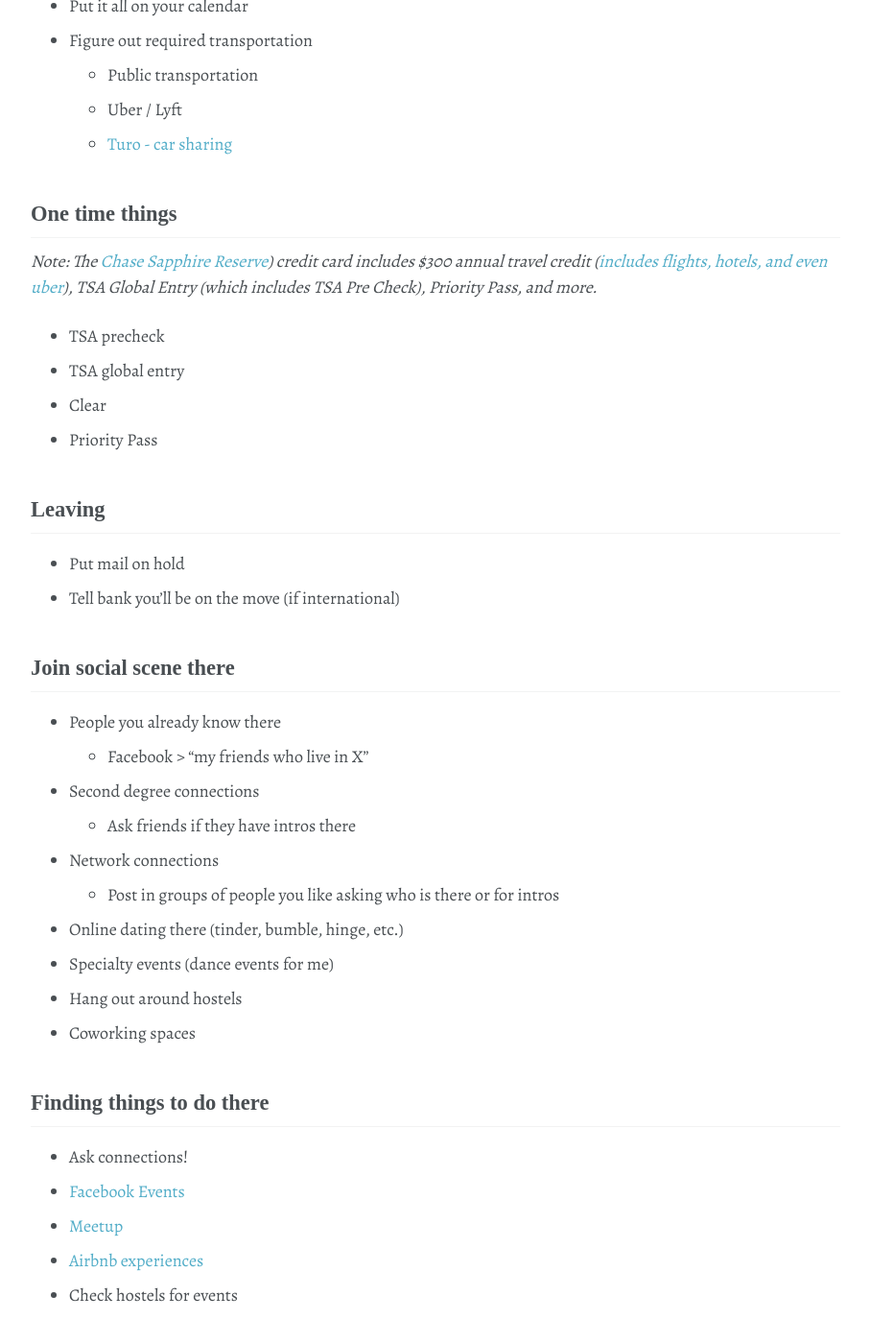
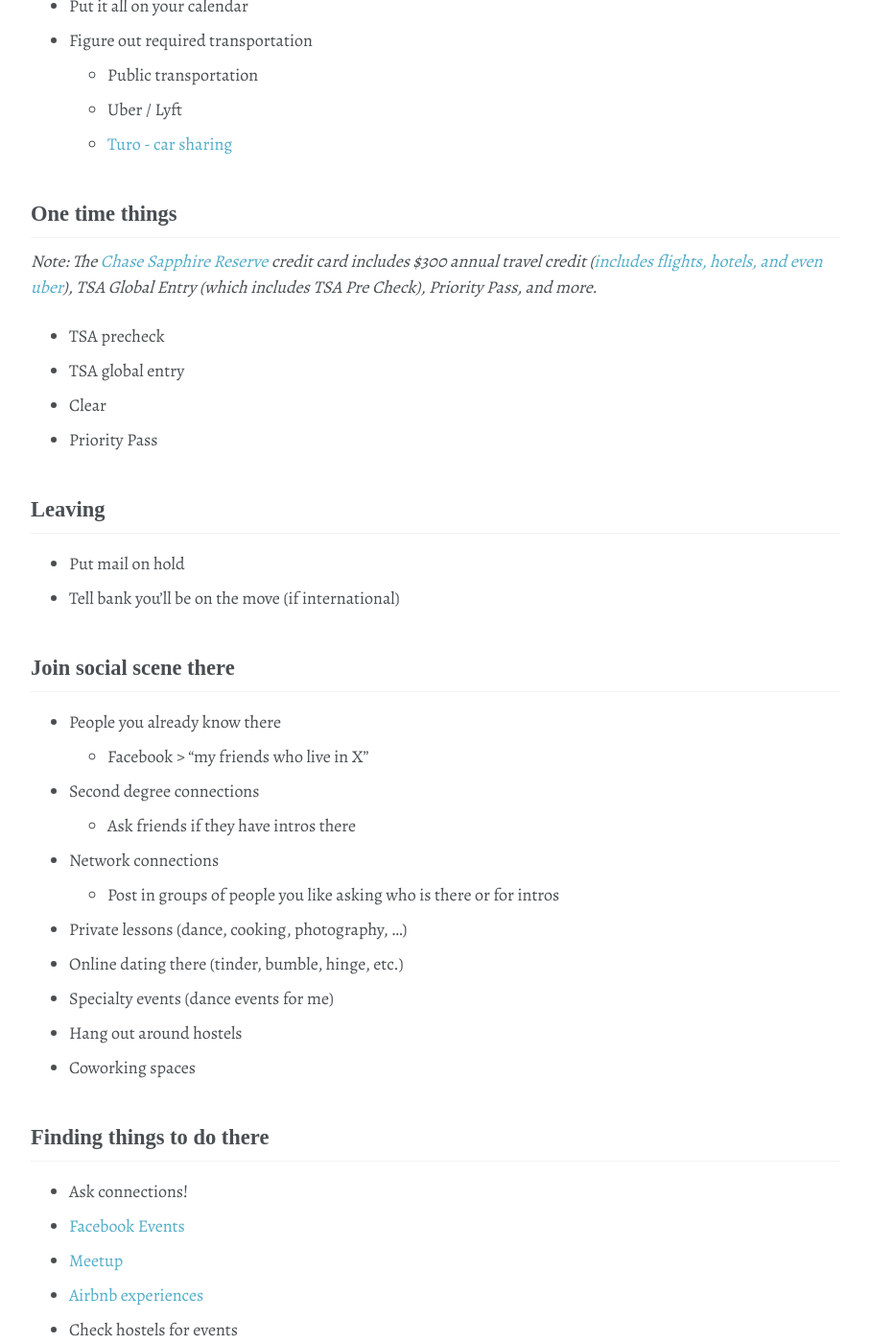
Before and after one commit to shanemileham/levelupmylife, a Jekyll site: the page built from _content/travel/planning.md, in a window 1280 px wide and 1400 px high, scrolled down 1609 px. Shown: the whole window at 96% size, without its empty margins (86-993 px from the left). Built offline with Jekyll 4.4.1, drawn with Linux system fonts in a browser that asks for light colours; some web fonts are replaced; comment, search, counter and statistics services are not loaded.

Commit message:
travel/planning += private lessons

```diff
--- a/_content/travel/planning.md
+++ b/_content/travel/planning.md
@@ -46,7 +46,7 @@ title: Travel Planning
   - [Turo - car sharing](https://turo.com/c/shanem559)
 
 ## One time things
-_Note: The [Chase Sapphire Reserve](https://creditcards.chase.com/rewards-credit-cards/chase-sapphire-reserve)) credit card includes $300 annual travel credit ([includes flights, hotels, and even uber](https://www.chase.com/index.jsp?pg_name=ccpmapp/shared/assets/page/Online_Rewards_FAQ)), TSA Global Entry (which includes TSA Pre Check), Priority Pass, and more._
+_Note: The [Chase Sapphire Reserve](https://creditcards.chase.com/rewards-credit-cards/chase-sapphire-reserve) credit card includes $300 annual travel credit ([includes flights, hotels, and even uber](https://www.chase.com/index.jsp?pg_name=ccpmapp/shared/assets/page/Online_Rewards_FAQ)), TSA Global Entry (which includes TSA Pre Check), Priority Pass, and more._
 - TSA precheck
 - TSA global entry
 - Clear
@@ -63,6 +63,7 @@ _Note: The [Chase Sapphire Reserve](https://creditcards.chase.com/rewards-credit
   - Ask friends if they have intros there
 - Network connections
   - Post in groups of people you like asking who is there or for intros
+- Private lessons (dance, cooking, photography, ...)
 - Online dating there (tinder, bumble, hinge, etc.)
 - Specialty events (dance events for me)
 - Hang out around hostels
```
